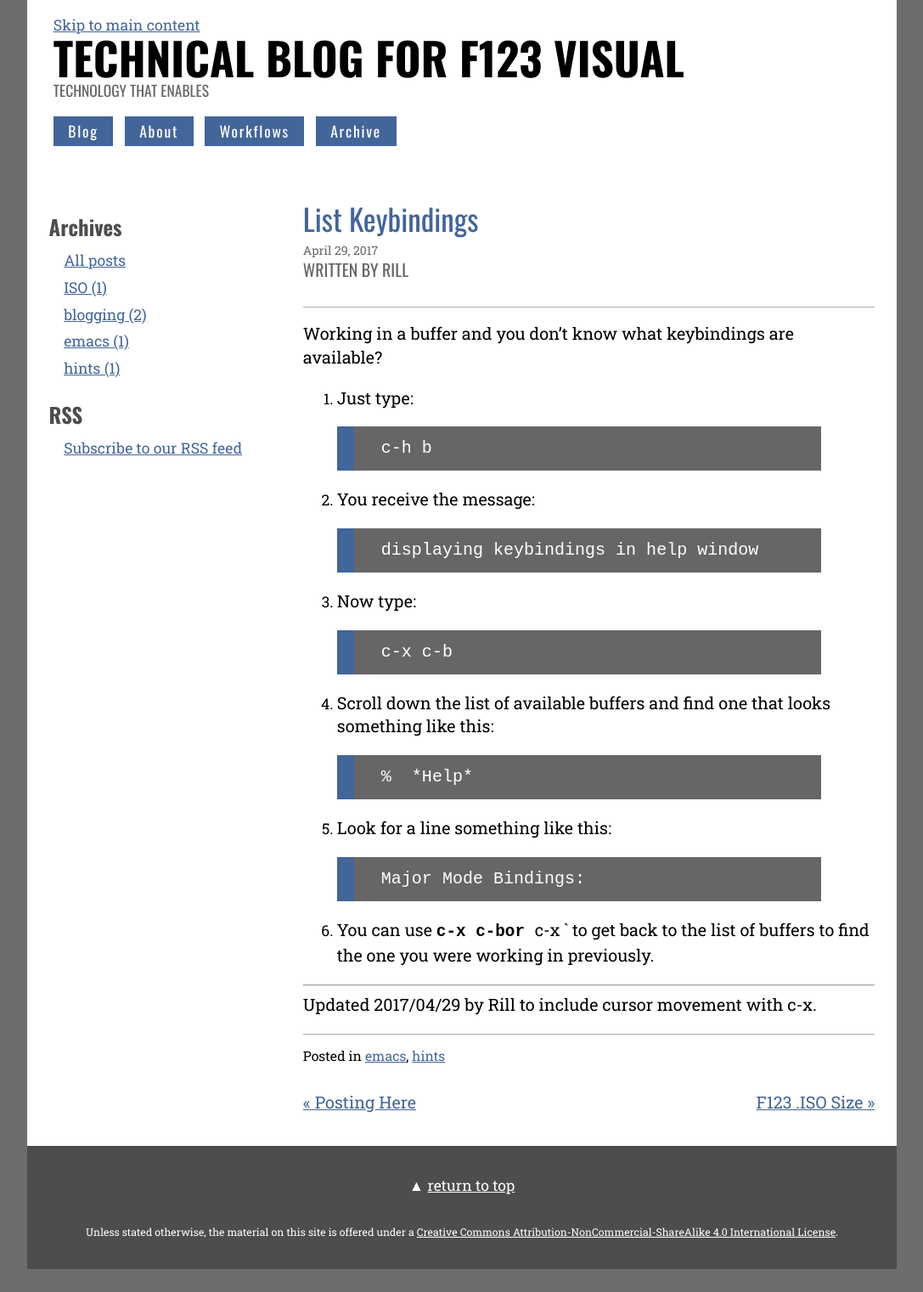
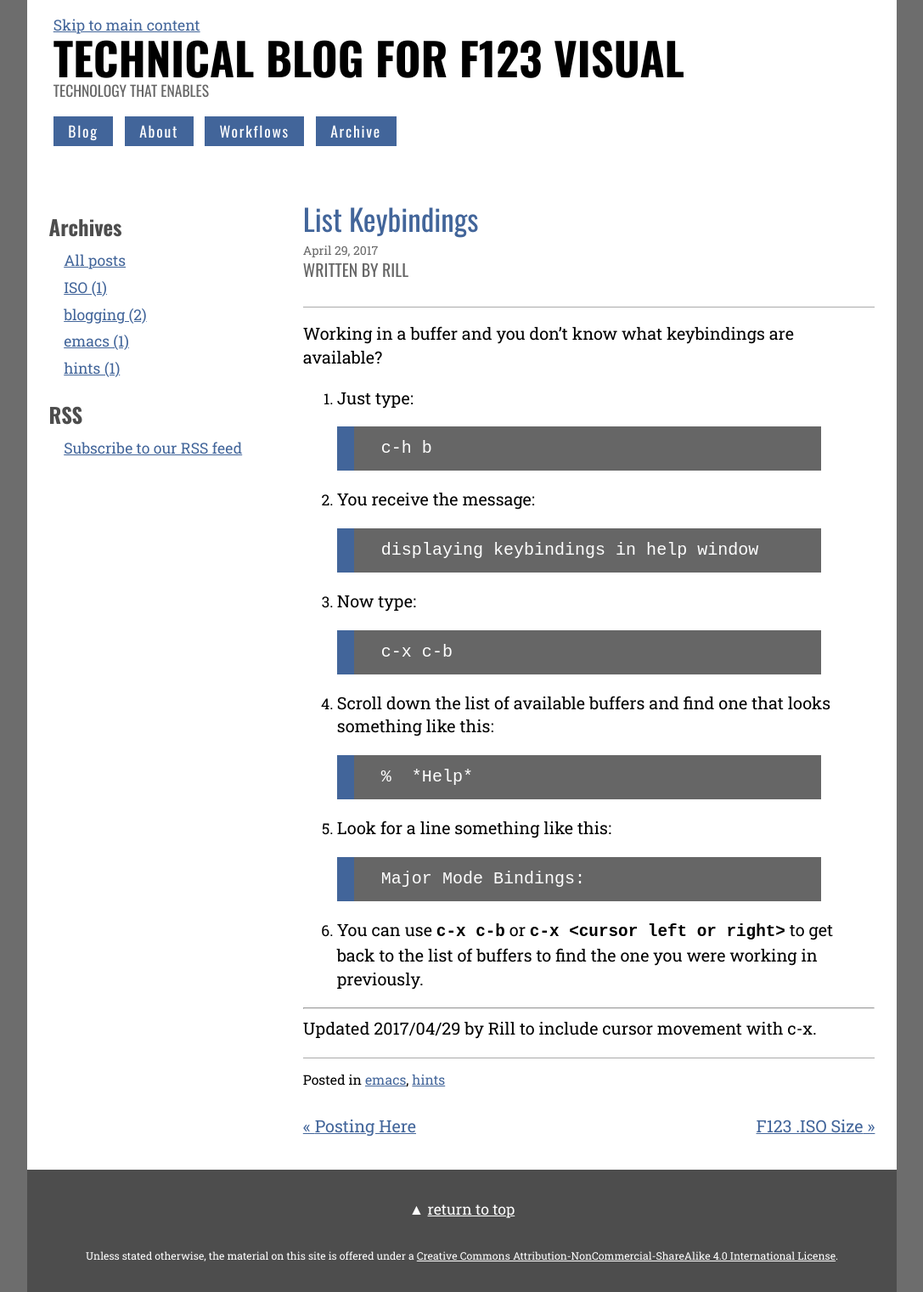
Before and after one commit to F123/f123.github.io, a Jekyll site: the page built from _posts/2017-04-29-list-keybindings.md, in a window 1280 px wide. Shown: the whole page at 85% size, without its empty margins (96-1183 px from the left). Built offline with Jekyll 4.4.1, drawn with Linux system fonts in a browser that asks for light colours; before the commit the page ends 1494 px from its top, so only the background shows below that.

Commit message:
On branch master Changes to be committed:
Fixed a minor typo. Hope you don't mind Rill.

	modified:   _posts/2017-04-29-list-keybindings.md

```diff
--- a/_posts/2017-04-29-list-keybindings.md
+++ b/_posts/2017-04-29-list-keybindings.md
@@ -31,7 +31,7 @@
 
         Major Mode Bindings:
 
-6. You can use `c-x c-bor `c-x <cursor left or right>` to get back to
+6. You can use `c-x c-b` or `c-x <cursor left or right>` to get back to
    the list of buffers to find the one you were working in previously.
 
 -------------------------------------------------------------------------------
```
